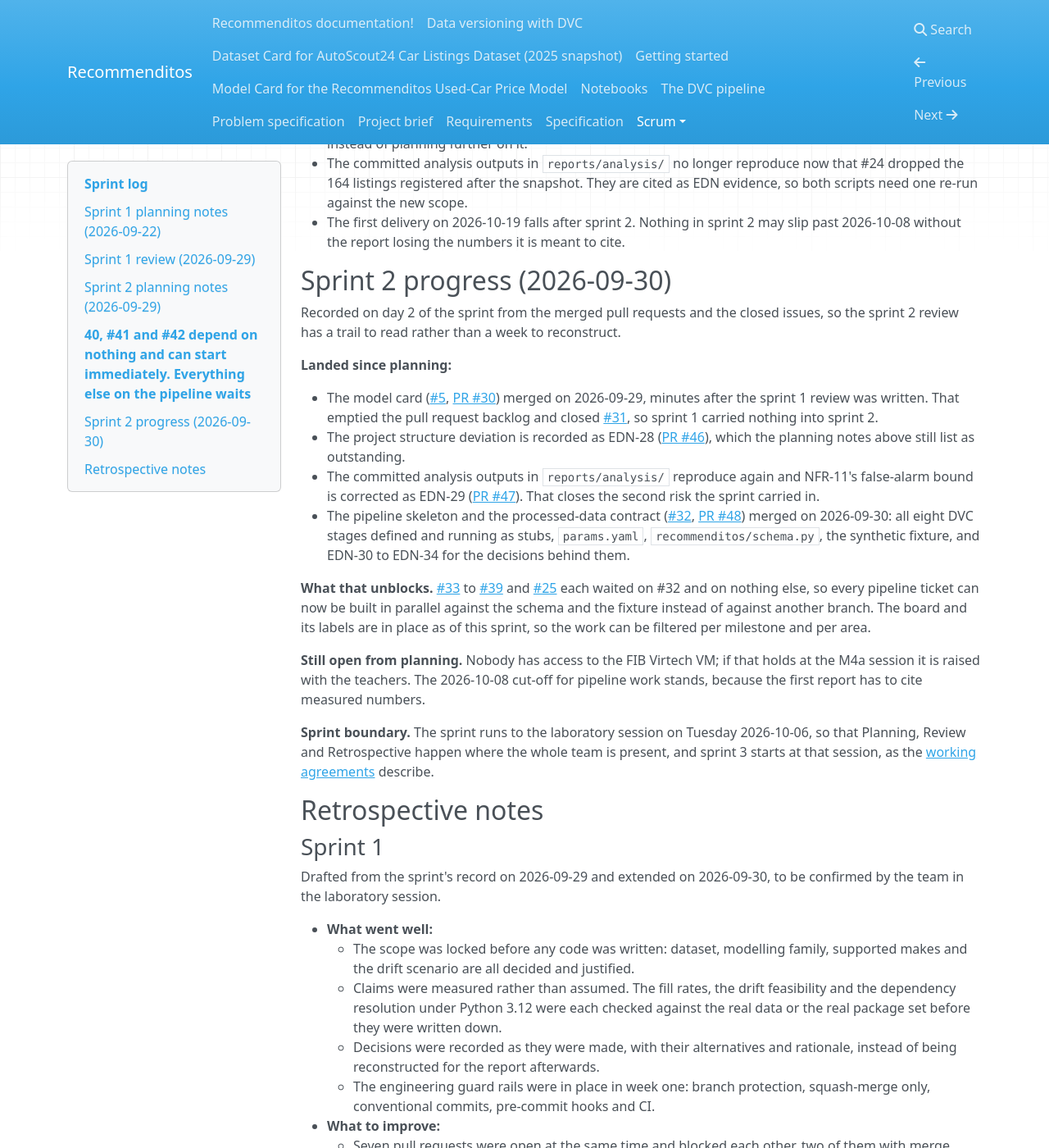
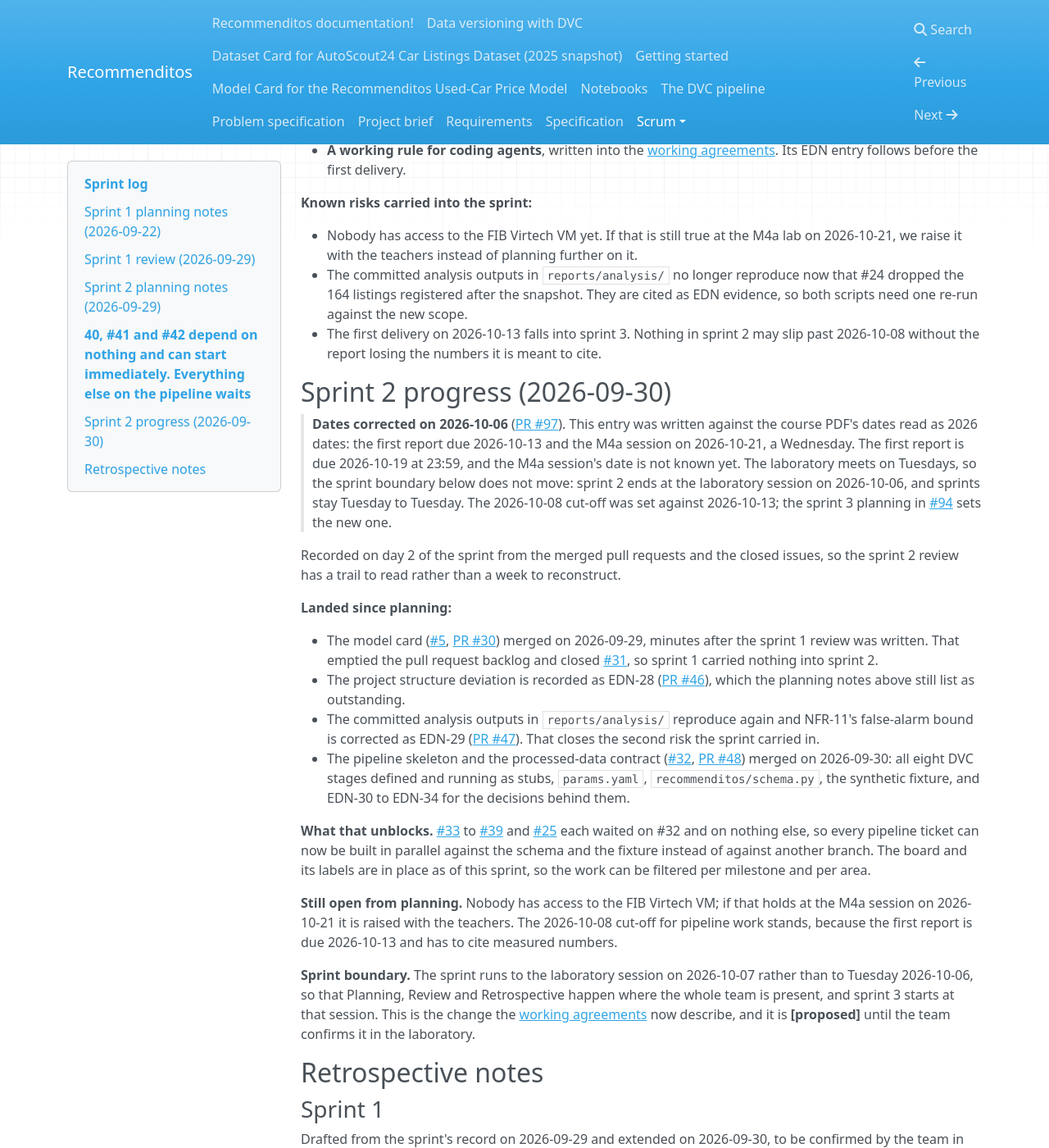
Before and after one commit to mlops-2627q1-mds-upc/MLOPS_Recommenditos, an MkDocs documentation site: the page built from docs/docs/scrum/sprints.md, in a window 1280 px wide and 1400 px high, scrolled down 2796 px. Shown: the whole window at 82% size. Built offline with MkDocs 1.6.1, drawn with Linux system fonts in a browser that asks for light colours; nearby versions of some CDN libraries; some of the changed text lies outside the part shown.

Commit message:
docs: keep the dated records and correct their dates with notes
Restore the original wording of the dated sprint 2 planning and
progress notes, the sprint 1 retrospective items, EDN-12 and EDN-17,
and add a dated correction note to each instead, following the
"Evidence corrected on ..." convention of EDN-15 and EDN-22. EDN-17's
"it has a date" becomes "it has a trigger", which its note records.

Add a team note under the lab schedule table, whose dates read as 2026
dates are what led to the Wednesday, and drop "with a date" and
"dated" from the two report sentences whose date is gone.

Part of #94

```diff
--- a/docs/docs/scrum/sprints.md
+++ b/docs/docs/scrum/sprints.md
@@ -52,10 +52,15 @@
 
 ## Sprint 2 planning notes (2026-09-29)
 
+> **Dates corrected on 2026-10-06** ([PR #97](https://github.com/mlops-2627q1-mds-upc/MLOPS_Recommenditos/pull/97)). These notes were written against the course PDF's dates read as 2026 dates: the first report due 2026-10-13 and the M4a session on 2026-10-21, a Wednesday.
+> The first report is due 2026-10-19 at 23:59, the laboratory meets on Tuesdays, and the M4a session's date is not known yet.
+> Sprint 2 ends at the laboratory session on 2026-10-06.
+> The 2026-10-08 cut-off was set against 2026-10-13; the sprint 3 planning in [#94](https://github.com/mlops-2627q1-mds-upc/MLOPS_Recommenditos/issues/94) sets the new one.
+
 **Attendees:** @lukas2510, @kadameit, @W11W11W11, @michudud04, @ulasawczuk
 
 **Sprint goal:** a `dvc repro` that runs end to end, with the first experiments tracked in MLflow
-and the quality gate measurable. The first report covering milestones 1 to 3 is due 2026-10-19 and
+and the quality gate measurable. The first report covering milestones 1 to 3 is due 2026-10-13 and
 needs numbers that only a running pipeline produces.
 
 **How the work is cut.** The pipeline is sequential, so five people can only work on it in parallel
@@ -105,15 +110,20 @@
 
 **Known risks carried into the sprint:**
 
-- Nobody has access to the FIB Virtech VM yet. If that is still true at the M4a lab, we raise it
-  with the teachers instead of planning further on it.
+- Nobody has access to the FIB Virtech VM yet. If that is still true at the M4a lab on 2026-10-21,
+  we raise it with the teachers instead of planning further on it.
 - The committed analysis outputs in `reports/analysis/` no longer reproduce now that #24 dropped the
   164 listings registered after the snapshot. They are cited as EDN evidence, so both scripts need
   one re-run against the new scope.
-- The first delivery on 2026-10-19 falls after sprint 2. Nothing in sprint 2 may slip past
+- The first delivery on 2026-10-13 falls into sprint 3. Nothing in sprint 2 may slip past
   2026-10-08 without the report losing the numbers it is meant to cite.
 
 ## Sprint 2 progress (2026-09-30)
+
+> **Dates corrected on 2026-10-06** ([PR #97](https://github.com/mlops-2627q1-mds-upc/MLOPS_Recommenditos/pull/97)). This entry was written against the course PDF's dates read as 2026 dates: the first report due 2026-10-13 and the M4a session on 2026-10-21, a Wednesday.
+> The first report is due 2026-10-19 at 23:59, and the M4a session's date is not known yet.
+> The laboratory meets on Tuesdays, so the sprint boundary below does not move: sprint 2 ends at the laboratory session on 2026-10-06, and sprints stay Tuesday to Tuesday.
+> The 2026-10-08 cut-off was set against 2026-10-13; the sprint 3 planning in [#94](https://github.com/mlops-2627q1-mds-upc/MLOPS_Recommenditos/issues/94) sets the new one.
 
 Recorded on day 2 of the sprint from the merged pull requests and the closed issues, so the sprint 2 review has a trail to read rather than a week to reconstruct.
 
@@ -129,10 +139,11 @@
 **What that unblocks.** [#33](https://github.com/mlops-2627q1-mds-upc/MLOPS_Recommenditos/issues/33) to [#39](https://github.com/mlops-2627q1-mds-upc/MLOPS_Recommenditos/issues/39) and [#25](https://github.com/mlops-2627q1-mds-upc/MLOPS_Recommenditos/issues/25) each waited on #32 and on nothing else, so every pipeline ticket can now be built in parallel against the schema and the fixture instead of against another branch.
 The board and its labels are in place as of this sprint, so the work can be filtered per milestone and per area.
 
-**Still open from planning.** Nobody has access to the FIB Virtech VM; if that holds at the M4a session it is raised with the teachers.
-The 2026-10-08 cut-off for pipeline work stands, because the first report has to cite measured numbers.
+**Still open from planning.** Nobody has access to the FIB Virtech VM; if that holds at the M4a session on 2026-10-21 it is raised with the teachers.
+The 2026-10-08 cut-off for pipeline work stands, because the first report is due 2026-10-13 and has to cite measured numbers.
 
-**Sprint boundary.** The sprint runs to the laboratory session on Tuesday 2026-10-06, so that Planning, Review and Retrospective happen where the whole team is present, and sprint 3 starts at that session, as the [working agreements](working-agreements.md) describe.
+**Sprint boundary.** The sprint runs to the laboratory session on 2026-10-07 rather than to Tuesday 2026-10-06, so that Planning, Review and Retrospective happen where the whole team is present, and sprint 3 starts at that session.
+This is the change the [working agreements](working-agreements.md) now describe, and it is **[proposed]** until the team confirms it in the laboratory.
 
 ## Retrospective notes
 
@@ -165,6 +176,12 @@
     - The board had no milestone labels, no area labels and no GitHub milestones until the last day
       of the sprint, and six tickets were still closed without any of them. The trace the course
       grades had to be assembled from the git history instead of being read off the board.
+    - The working agreements named a ceremony day that the lab schedule contradicts: they put
+      Planning in a Tuesday laboratory session while every session in the schedule is a Wednesday.
+      A page describing our own process was never checked against the document that fixes it.
+      *Withdrawn on 2026-10-06 ([PR #97](https://github.com/mlops-2627q1-mds-upc/MLOPS_Recommenditos/pull/97)): the finding was wrong. The laboratory is on Tuesdays,
+      as the working agreements said; the Wednesday came from reading the course PDF's session
+      dates as 2026 dates.*
 - **Action items:**
     - Cut sprint 2 so that each ticket owns its own files, and land the shared contracts first
       (#32).
@@ -173,3 +190,6 @@
     - Every teammate owns at least one pipeline stage and writes the report section for it.
     - Give every ticket its milestone label, area label, GitHub milestone and owner when it is
       written, not when the sprint is reviewed.
+    - Hold the ceremonies in the Wednesday laboratory session and run the sprint from Wednesday to
+      Wednesday, so the plan is made where the whole team is present.
+      *Withdrawn on 2026-10-06 with the finding above; the sprint stays Tuesday to Tuesday.*
```
Also changed, not shown: references/MLOps-lab.md (+3 -0 lines), reports/edn.md (+9 -2 lines), 4 other files.
